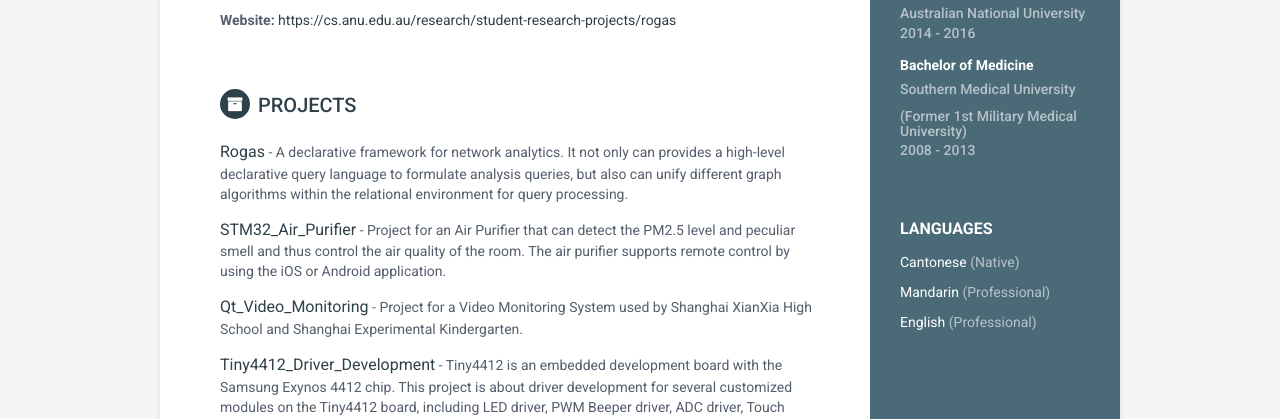
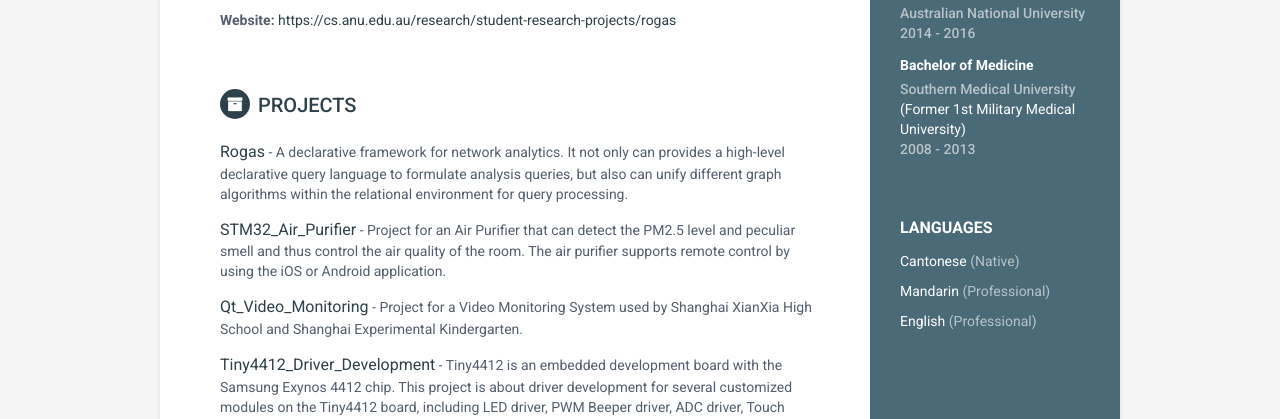
Before and after one commit to thomas-liao/thomas-liao.github.io, a Jekyll site: the page built from index.html, in a window 1280 px wide. Shown: the part 642-1061 px from the top of the page. Built offline with Jekyll 4.4.1, drawn with Linux system fonts in a browser that asks for light colours.

Commit message:
Update education.html

```diff
--- a/_includes/education.html
+++ b/_includes/education.html
@@ -14,7 +14,7 @@
   <div class="item">
     <h4 class="degree">Bachelor of Medicine</h4>
     <div class="time">Southern Medical University</div>
-    <h5 class="time">(Former 1st Military Medical University)</h5>
+    <div class="lang-desc">(Former 1st Military Medical University)</div>
     <div class="time">2008 - 2013</div>
 </div><!--//item-->
 </div><!--//education-container-->
```
